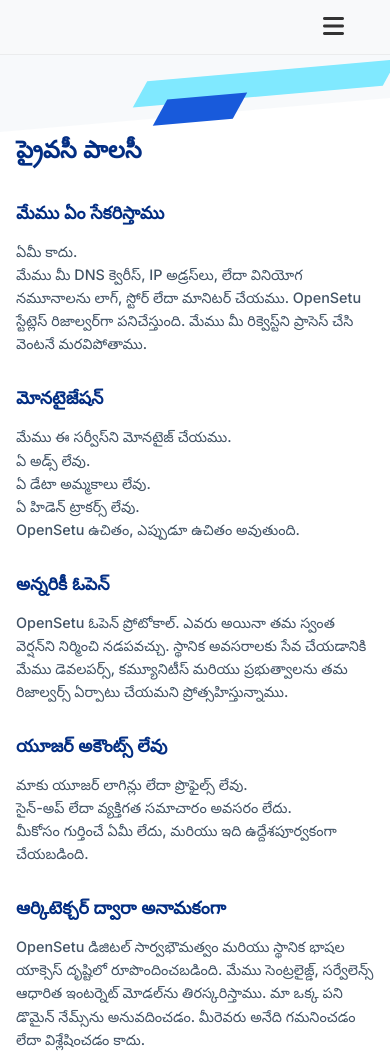
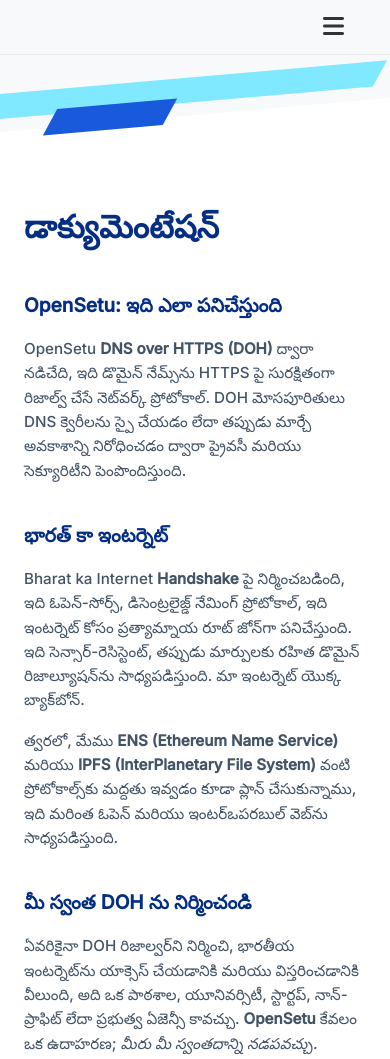
Before and after one commit to KritiShrivastava21/OpensetuTelugu, a plain HTML site: page documentation.html in a window 390 px wide. Shown: the top 1059 px of the page. Drawn offline with Linux system fonts and the light colour scheme.

Commit message:
Update documentation.html

```diff
--- a/documentation.html
+++ b/documentation.html
@@ -3,7 +3,7 @@
 <head>
   <meta charset="UTF-8" />
   <meta name="viewport" content="width=device-width, initial-scale=1.0"/>
-  <title>OpenSetu Privacy Policy</title>
+  <title>OpenSetu Documentation</title>
 
     <link href="https://fonts.googleapis.com/css2?family=Inter:wght@500&display=swap" rel="stylesheet">
   <link rel="stylesheet" href="https://cdnjs.cloudflare.com/ajax/libs/font-awesome/6.6.0/css/all.min.css">
@@ -139,7 +139,7 @@ function closeMenu() {
       position: absolute;
       top: 60px;
       width: 100%;
-      height: 1250px;
+      height: 1300px;
       background: white;
       transform: skewY(-5deg);
       z-index: 0;
@@ -183,83 +183,55 @@ function closeMenu() {
       z-index: 2;
     }
 
-    h1.about-heading {
+    h1 {
       font-size: 2.3rem;
       font-weight: 700;
       color: #032E83;
-      margin-top: 0;
       margin-bottom: 40px;
     }
 
-    .top-text {
-      text-align: left;
+    h2 {
+      font-size: 1.4rem;
+      color: #032E83;
+      margin-top: 40px;
+      margin-bottom: 16px;
+      font-weight: 600;
     }
 
-    .top-text p.highlight {
-      color: #58595a;
-      font-weight: 600;
-      font-size: .9rem;
-      margin-bottom: 30px;
-    }
-
-    .top-text h2 {
-      font-size: 1.5rem;
-      font-weight: 600;
-      color: #032E83;
-      line-height: 1.2;
-      margin-bottom: 17px;
-      margin-top: 40px;
-    }
-
-    .top-text p {
+    p {
+      font-size: 0.95rem;
+      line-height: 1.6;
       color: #425466;
-      font-size: .95rem;
-      font-weight: 400;
-      line-height: 1.6;
       margin-bottom: 16px;
     }
 
-    @media (max-width: 768px) {
-      .section {
-        padding: 100px 20px 60px;
+    a {
+      color: #185ADB;
+      text-decoration: none;
+      font-weight: 500;
     }
 
-      h1.about-heading {
-        font-size: 1.8rem;
-        margin-bottom: 30px;
+    a:hover {
+      text-decoration: underline;
     }
 
-      .top-text h2 {
-        font-size: 1.3rem;
-        margin-top: 32px;
+    ul {
+      padding-left: 20px;
+      margin-bottom: 24px;
     }
 
-      .top-text p {
-        font-size: .9rem;
-      }
+    li {
+      margin-bottom: 12px;
+      font-size: 0.95rem;
+      color: #425466;
     }
 
-    @media (max-width: 480px) {
-      .blue1 {
-        width: 250px;
-        right: 0;
+    @media (max-width: 768px) {
+      h1 {
+        font-size: 2rem;
       }
-
-      .blue2 {
-        width: 80px;
-        right: 150px;
-      }
-
-      .section {
-        padding: 80px 16px 50px;
-      }
-
-      h1.about-heading {
-        font-size: 1.5rem;
-      }
-
-      .top-text h2 {
-        font-size: 1.1rem;
+      h2 {
+        font-size: 1.2rem;
       }
     }
   </style>
@@ -274,31 +246,36 @@ function closeMenu() {
     </div>
 
     <section class="section">
-  <h1 class="about-heading">ప్రైవసీ పాలసీ</h1>
+  <h1>డాక్యుమెంటేషన్</h1>
 
-  <div class="top-text">
+  <h2>OpenSetu: ఇది ఎలా పనిచేస్తుంది</h2>
+  <p>
+    OpenSetu <strong>DNS over HTTPS (DOH)</strong> ద్వారా నడిచేది, ఇది డొమైన్ నేమ్స్‌ను HTTPS పై సురక్షితంగా రిజాల్వ్ చేసే నెట్‌వర్క్ ప్రోటోకాల్. DOH మోసపూరితులు DNS క్వెరీలను స్పై చేయడం లేదా తప్పుడు మార్చే అవకాశాన్ని నిరోధించడం ద్వారా ప్రైవసీ మరియు సెక్యూరిటీని పెంపొందిస్తుంది.
+  </p>
 
-    <h2>మేము ఏం సేకరిస్తాము</h2>
-    <p>ఏమీ కాదు. <br>మేము మీ DNS క్వెరీస్, IP అడ్రస్‌లు, లేదా వినియోగ నమూనాలను లాగ్, స్టోర్ లేదా మానిటర్ చేయము. OpenSetu స్టేట్లెస్ రిజాల్వర్‌గా పనిచేస్తుంది. మేము మీ రిక్వెస్ట్‌ని ప్రాసెస్ చేసి వెంటనే మరవిపోతాము.</p>
+  <h2>భారత్ కా ఇంటర్నెట్</h2>
+  <p>
+    Bharat ka Internet <strong>Handshake</strong> పై నిర్మించబడింది, ఇది ఓపెన్-సోర్స్, డిసెంట్రలైజ్డ్ నేమింగ్ ప్రోటోకాల్, ఇది ఇంటర్నెట్ కోసం ప్రత్యామ్నాయ రూట్ జోన్‌గా పనిచేస్తుంది. ఇది సెన్సార్-రెసిస్టెంట్, తప్పుడు మార్పులకు రహిత డొమైన్ రిజాల్యూషన్‌ను సాధ్యపడిస్తుంది. మా ఇంటర్నెట్ యొక్క బ్యాక్‌బోన్.
+  </p>
+  <p>
+    త్వరలో, మేము <strong>ENS (Ethereum Name Service)</strong> మరియు <strong>IPFS (InterPlanetary File System)</strong> వంటి ప్రోటోకాల్స్‌కు మద్దతు ఇవ్వడం కూడా ప్లాన్ చేసుకున్నాము, ఇది మరింత ఓపెన్ మరియు ఇంటర్‌ఒపరబుల్ వెబ్‌ను సాధ్యపడిస్తుంది.
+  </p>
 
-    <h2>మోనటైజేషన్</h2>
-    <p>మేము ఈ సర్వీస్‌ని మోనటైజ్ చేయము.<br>ఏ అడ్స్ లేవు.<br>ఏ డేటా అమ్మకాలు లేవు.<br>ఏ హిడెన్ ట్రాకర్స్ లేవు.<br>OpenSetu ఉచితం, ఎప్పుడూ ఉచితం అవుతుంది.</p>
+  <h2>మీ స్వంత DOH ను నిర్మించండి</h2>
+  <p>
+    ఏవరికైనా DOH రిజాల్వర్‌ని నిర్మించి, భారతీయ ఇంటర్నెట్‌ను యాక్సెస్ చేయడానికి మరియు విస్తరించడానికి వీలుంది, అది ఒక పాఠశాల, యూనివర్సిటీ, స్టార్టప్, నాన్-ప్రాఫిట్ లేదా ప్రభుత్వ ఏజెన్సీ కావచ్చు.
+    <strong>OpenSetu</strong> కేవలం ఒక ఉదాహరణ; <em>మీరు మీ స్వంతదాన్ని నడపవచ్చు.</em>
+  </p>
 
-    <h2>అన్నరికీ ఓపెన్</h2>
-    <p>OpenSetu ఓపెన్ ప్రోటోకాల్. ఎవరు అయినా తమ స్వంత వెర్షన్‌ని నిర్మించి నడపవచ్చు. స్థానిక అవసరాలకు సేవ చేయడానికి మేము డెవలపర్స్, కమ్యూనిటీస్ మరియు ప్రభుత్వాలను తమ రిజాల్వర్స్ ఏర్పాటు చేయమని ప్రోత్సహిస్తున్నాము.</p>
-
-    <h2>యూజర్ అకౌంట్స్ లేవు</h2>
-    <p>మాకు యూజర్ లాగిన్లు లేదా ప్రొఫైల్స్ లేవు.<br>సైన్-అప్ లేదా వ్యక్తిగత సమాచారం అవసరం లేదు.<br>మీకోసం గుర్తించే ఏమీ లేదు, మరియు ఇది ఉద్దేశపూర్వకంగా చేయబడింది.</p>
-
-    <h2>ఆర్కిటెక్చర్ ద్వారా అనామకంగా</h2>
-    <p>OpenSetu డిజిటల్ సార్వభౌమత్వం మరియు స్థానిక భాషల యాక్సెస్ దృష్టిలో రూపొందించబడింది. మేము సెంట్రలైజ్డ్, సర్వేలెన్స్ ఆధారిత ఇంటర్నెట్ మోడల్‌ను తిరస్కరిస్తాము. మా ఒక్క పని డొమైన్ నేమ్స్‌ను అనువదించడం. మీరెవరు అనేది గమనించడం లేదా విశ్లేషించడం కాదు.</p>
-
-    <h2>కానూను అనుగుణంగా</h2>
-    <p>రిజాల్వర్‌గా, మేము కేవలం డొమైన్ నేమ్ రిక్వెస్ట్‌లను రీడైరెక్ట్ చేస్తాము. మేము కంటెంట్‌ను హోస్ట్ లేదా సర్వ్ చేయము, మరియు ఇతరులు తమ డొమైన్‌ల కింద ప్రచురించే కంటెంట్‌ను నియంత్రించము. వినియోగదారుల స్వేచ్ఛ మరియు ప్రైవసీని రక్షిస్తూ, మేము అన్ని వర్తించే చట్టాలను అనుగుణంగా పాటిస్తాము.</p>
-
-  </div>
+  <h2>స్టాక్‌ను ఎక్స్ప్లోర్ చేయండి</h2>
+  <p>
+    <strong style="font-size: 2.5rem;">GitHub లింక్స్ త్వరలో వస్తున్నాయి...</strong>
+  </p>
 </section>
 
+
+
+    </section>
   </section>
 
 </body>
```
Lines whose indentation alone changed are shown as unchanged.
